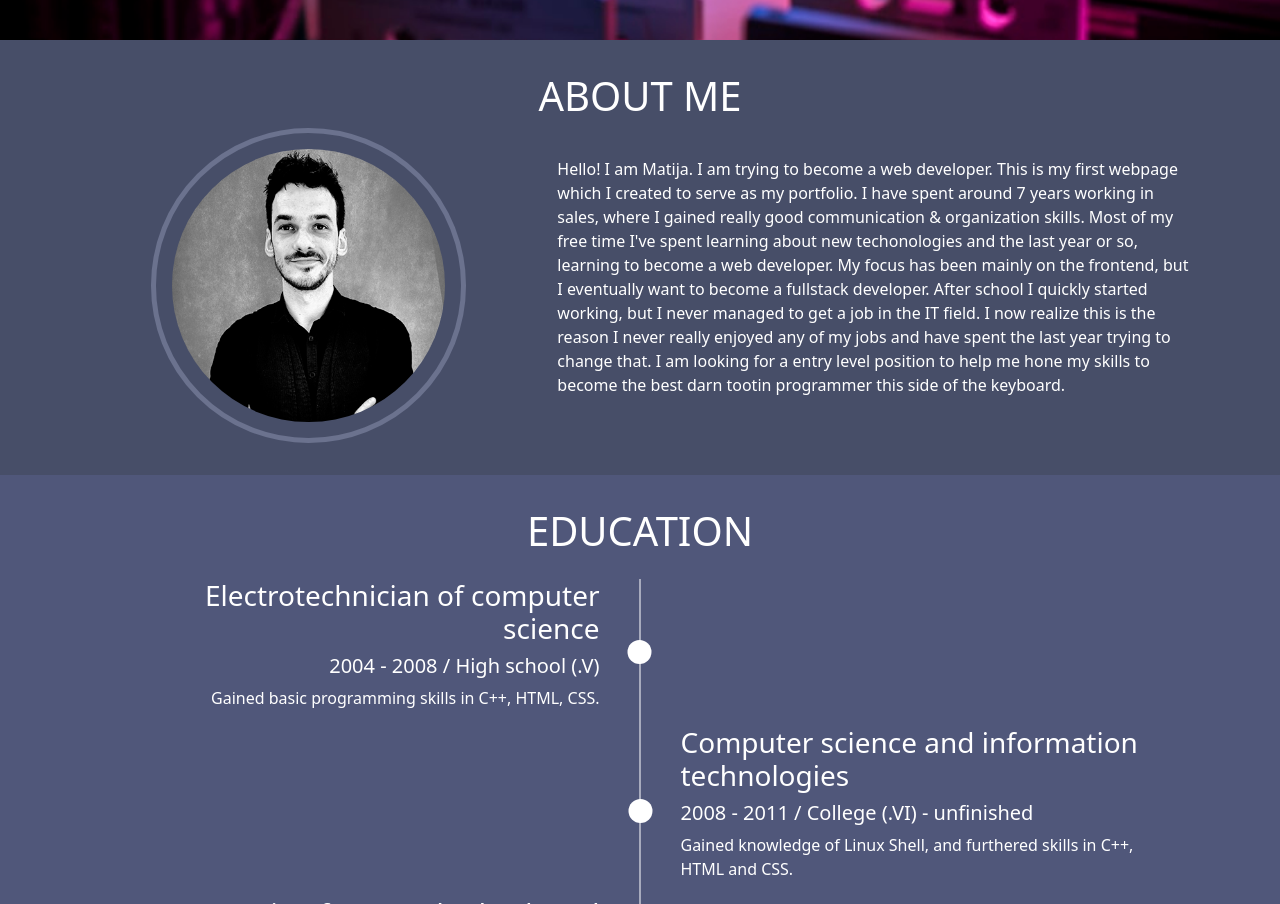
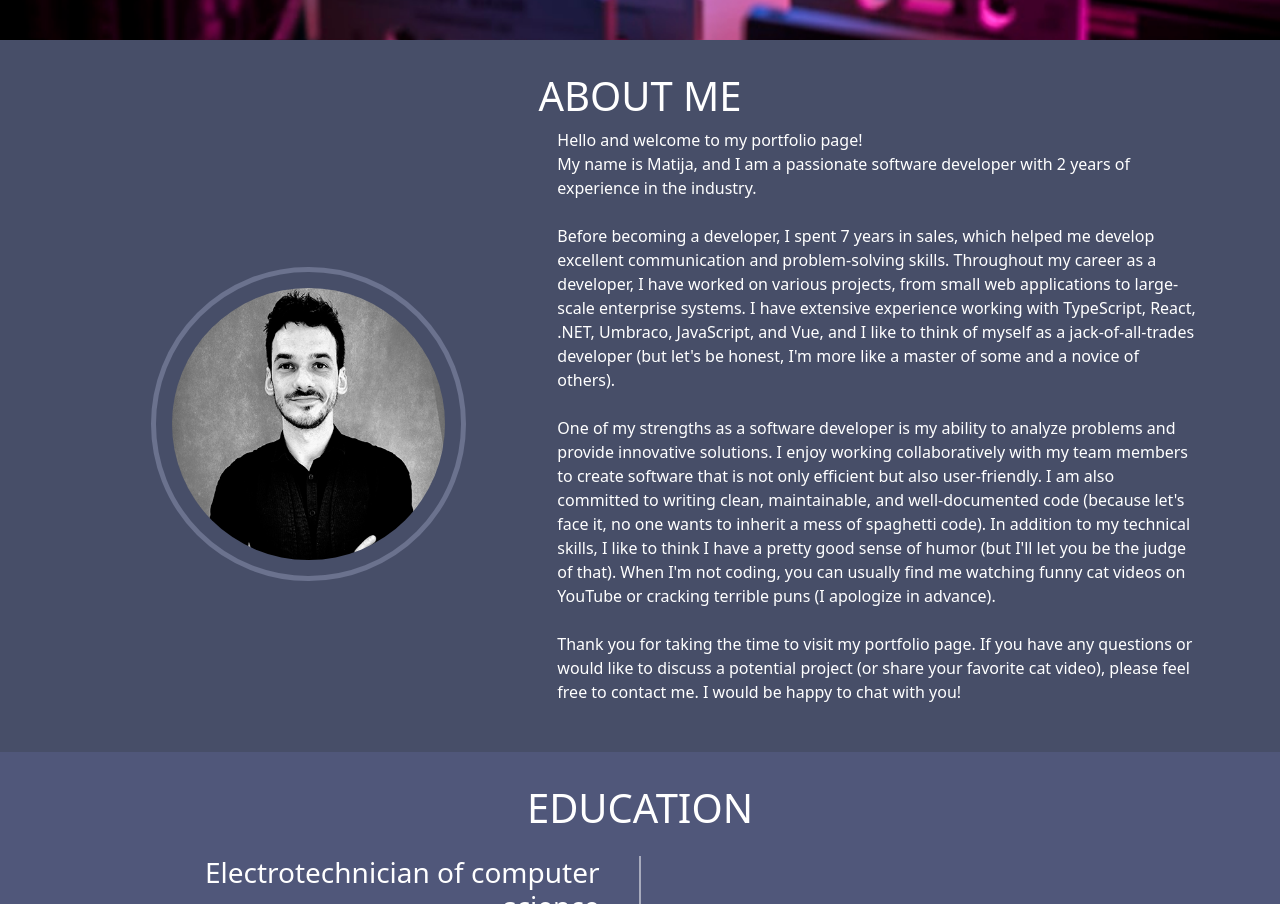
Before and after one commit to MatijaKocevar/portfolio_V2, a React (Vite) app: page / in a window 1280 px wide. Shown: the part 760-1664 px from the top of the page. Built offline with nearby package versions, Linux system fonts and the light colour scheme.

Commit message:
about me section changed

```diff
--- a/package.json
+++ b/package.json
@@ -9,7 +9,8 @@
     "build": "tsc && vite build",
     "preview": "vite preview",
     "lint": "eslint --ext .js,.ts,.jsx,.tsx src",
-    "format": "npm run lint --fix & npm prettier --write 'src/**/*.{js,jsx,ts,tsx}'"
+    "format": "npm run lint --fix & npm prettier --write 'src/**/*.{js,jsx,ts,tsx}'",
+    "deploy": "gh-pages -d dist"
   },
   "dependencies": {
     "@fortawesome/free-brands-svg-icons": "^6.2.0",
--- a/src/components/aboutMe.tsx
+++ b/src/components/aboutMe.tsx
@@ -2,8 +2,7 @@ import author from '../images/me.jpg';
 import './styles/aboutMe.scss';
 import { Col, Container, Row } from 'react-bootstrap';
 
-const AboutMe = () => {
-  return (
+const AboutMe = () => (
   <Container id='about-me' className='about'>
     <Row className='heading-row'>
       <h1>about me</h1>
@@ -14,17 +13,30 @@ const AboutMe = () => {
       </Col>
       <Col className='description' xs={12} sm={12} md={12} lg={7}>
         <p>
-            Hello! I am Matija. I am trying to become a web developer. This is my first webpage which I created to serve as my portfolio. I have spent
-            around 7 years working in sales, where I gained really good communication & organization skills. Most of my free time I&apos;ve spent
-            learning about new techonologies and the last year or so, learning to become a web developer. My focus has been mainly on the frontend,
-            but I eventually want to become a fullstack developer. After school I quickly started working, but I never managed to get a job in the IT
-            field. I now realize this is the reason I never really enjoyed any of my jobs and have spent the last year trying to change that. I am
-            looking for a entry level position to help me hone my skills to become the best darn tootin programmer this side of the keyboard.
+          Hello and welcome to my portfolio page!
+          <br />
+          My name is Matija, and I am a passionate software developer with 2 years of experience in the industry.
+          <br />
+          <br />
+          Before becoming a developer, I spent 7 years in sales, which helped me develop excellent communication and problem-solving skills.
+          Throughout my career as a developer, I have worked on various projects, from small web applications to large-scale enterprise systems. I
+          have extensive experience working with TypeScript, React, .NET, Umbraco, JavaScript, and Vue, and I like to think of myself as a
+          jack-of-all-trades developer (but let's be honest, I'm more like a master of some and a novice of others).
+          <br />
+          <br />
+          One of my strengths as a software developer is my ability to analyze problems and provide innovative solutions. I enjoy working
+          collaboratively with my team members to create software that is not only efficient but also user-friendly. I am also committed to writing
+          clean, maintainable, and well-documented code (because let's face it, no one wants to inherit a mess of spaghetti code). In addition to my
+          technical skills, I like to think I have a pretty good sense of humor (but I'll let you be the judge of that). When I'm not coding, you can
+          usually find me watching funny cat videos on YouTube or cracking terrible puns (I apologize in advance).
+          <br />
+          <br />
+          Thank you for taking the time to visit my portfolio page. If you have any questions or would like to discuss a potential project (or share
+          your favorite cat video), please feel free to contact me. I would be happy to chat with you!
         </p>
       </Col>
     </Row>
   </Container>
 );
-};
 
 export default AboutMe;
--- a/vite.config.ts
+++ b/vite.config.ts
@@ -3,6 +3,7 @@ import react from '@vitejs/plugin-react'
 
 // https://vitejs.dev/config/
 export default defineConfig({
+  base: "/portfolio_V2/",
   plugins: [react()],
   server: {
     host: true
```
Lines whose indentation alone changed are shown as unchanged.
